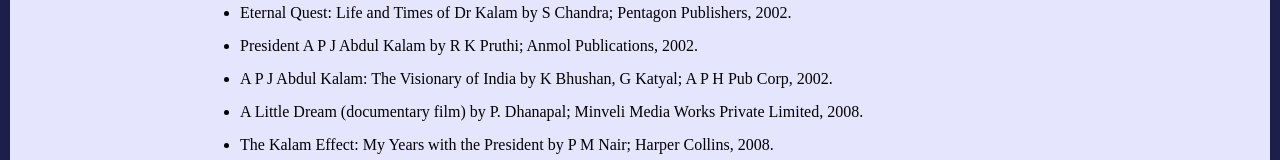
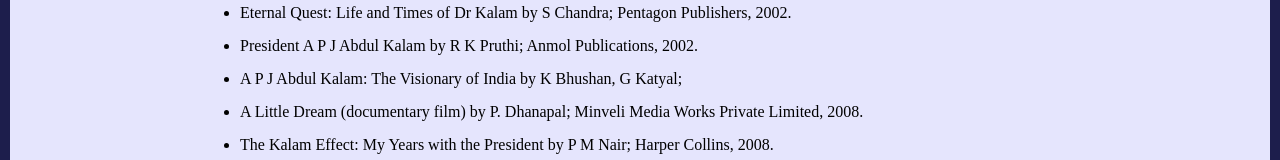
Before and after one commit to oxdu/git_101, a plain HTML site: page index.html in a window 1280 px wide. Shown: the part 968-1128 px from the top of the page. Drawn offline with Linux system fonts and the light colour scheme.

Commit message:
Update index.html

```diff
--- a/index.html
+++ b/index.html
@@ -53,7 +53,7 @@
             </li>
             <li>
               A P J Abdul Kalam: The Visionary of India by K Bhushan, G Katyal;
-              A P H Pub Corp, 2002.
+
             </li>
             <li>
               A Little Dream (documentary film) by P. Dhanapal; Minveli Media
```
